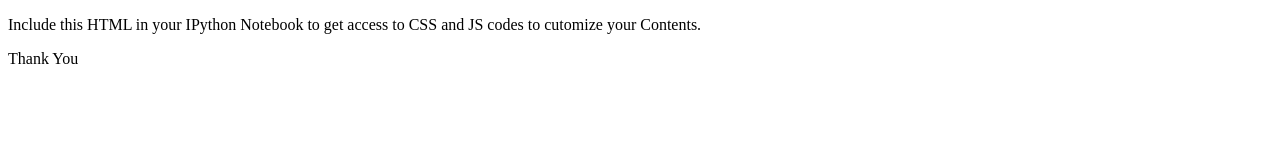
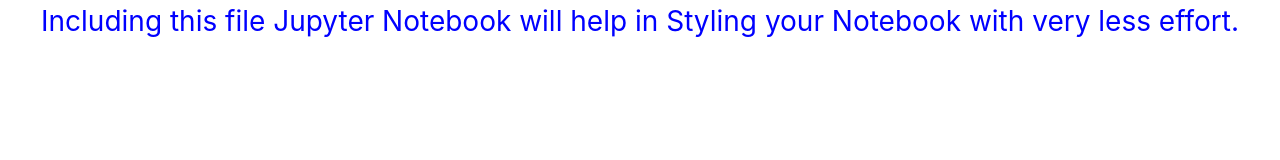
Before and after one commit to sprakshith/TechDeciphersStyles, a plain HTML site: page static/index.html in a window 1280 px wide. Drawn offline with nearby package versions, Linux system fonts and the light colour scheme.

Commit message:
Adding Default CSS to Test

```diff
--- a/static/index.html
+++ b/static/index.html
@@ -1,17 +1,8 @@
-<!DOCTYPE html>
-<html lang="en" dir="ltr">
-  <head>
-    <meta charset="utf-8">
-    <title>TechDeciphers Styles</title>
-  </head>
-  <body>
+<script src="https://code.jquery.com/jquery-3.6.0.min.js"></script>
+<script src="https://cdn.jsdelivr.net/npm/bootstrap@4.6.0/dist/js/bootstrap.bundle.min.js"></script>
+<link rel="stylesheet" href="https://cdn.jsdelivr.net/npm/bootstrap@4.6.0/dist/css/bootstrap.min.css">
 
-    <p>
-      Include this HTML in your IPython Notebook to get access to CSS and JS
-      codes to cutomize your Contents.
-    </p>
+<script src="script.js"></script>
+<link rel="stylesheet" href="style.css">
 
-    <p>Thank You</p>
-
-  </body>
-</html>
+<p class="text-center somenewclass">Including this file Jupyter Notebook will help in Styling your Notebook with very less effort.</p>
--- a/static/style.css
+++ b/static/style.css
@@ -1,4 +1,4 @@
-.somenewclass.li {
-    color:red;
+.somenewclass {
+    color:blue;
     font-size:28px;
 }
```
